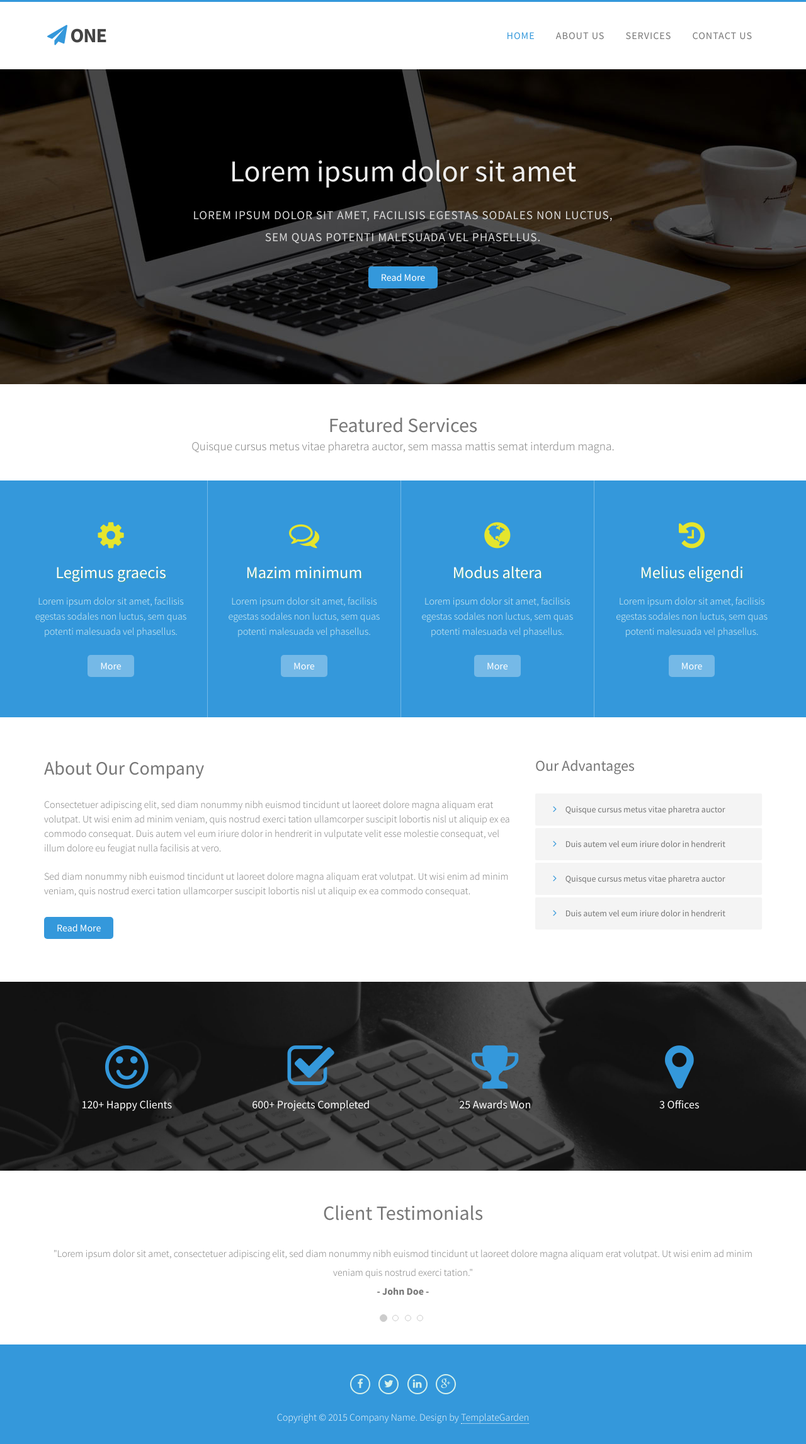
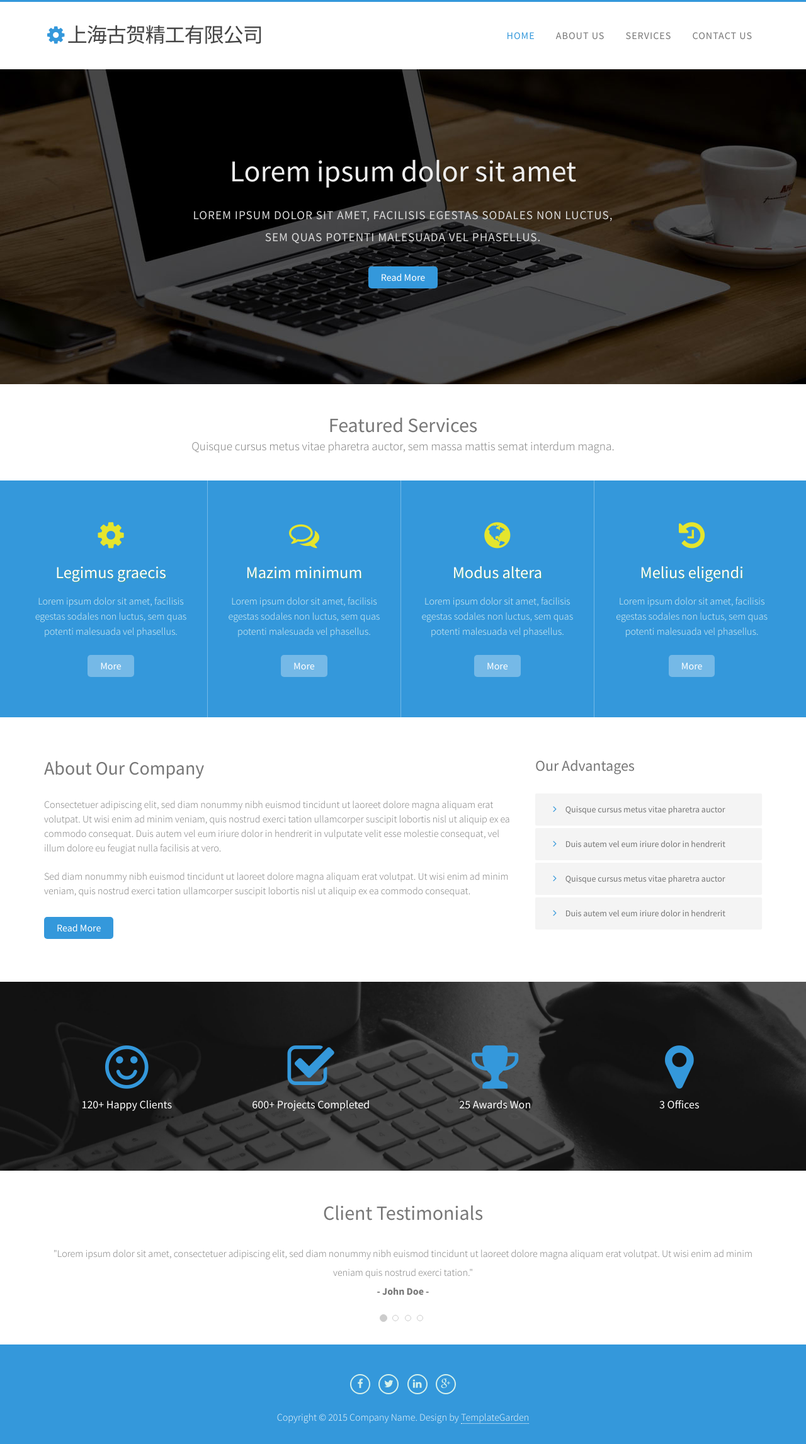
Before and after one commit to shghjg/shghjg.github.io, a Jekyll site: the page built from index.html, in a window 1280 px wide. Shown: the whole page at 63% size. Built offline with Jekyll 4.4.1, drawn with Linux system fonts in a browser that asks for light colours.

Commit message:
Change the title

```diff
--- a/_layouts/default.html
+++ b/_layouts/default.html
@@ -3,7 +3,7 @@
 <head>
 <meta charset="utf-8">
 <meta name="viewport" content="width=device-width, initial-scale=1">
-<title>One</title>
+<title>{{ site.title }}</title>
 <link href="css/style.css" rel="stylesheet" />
 <script src="js/jquery.min.js"></script>
 <script type="application/x-javascript"> addEventListener("load", function() { setTimeout(hideURLbar, 0); }, false); function hideURLbar(){ window.scrollTo(0,1); } </script>
@@ -12,7 +12,7 @@
 <body>
 
 <div class="header">
-  <div class="container"> <a class="navbar-brand" href="index.html"><i class="fa fa-paper-plane"></i> ONE</a>
+  <div class="container"> <a class="navbar-brand" href="index.html"><i class="fa fa-cog"></i> 上海古贺精工有限公司</a>
     <div class="menu"> <a class="toggleMenu" href="#"><img src="images/nav_icon.png" alt="" /> </a>
       <ul class="nav" id="nav">
         <li class="current"><a href="index.html">Home</a></li>
--- a/_sass/_one.scss
+++ b/_sass/_one.scss
@@ -9,7 +9,7 @@
 	font-weight: 300;
 }
 html, body {
-	font-family: 'Source Sans Pro', sans-serif;
+	font-family: 'Source Sans Pro', 'Hiragino Sans GB', 'SimHei','MS UI Gothic','Hei', sans-serif;
 	font-size: 100%;
 	background-color: #FFF;
 	color: #777;
--- a/css/style.scss
+++ b/css/style.scss
@@ -6,3 +6,7 @@
 @import "flexslider";
 @import "font-awesome";
 @import "one";
+
+.navbar-brand {
+	font-weight: 400;
+}
```
